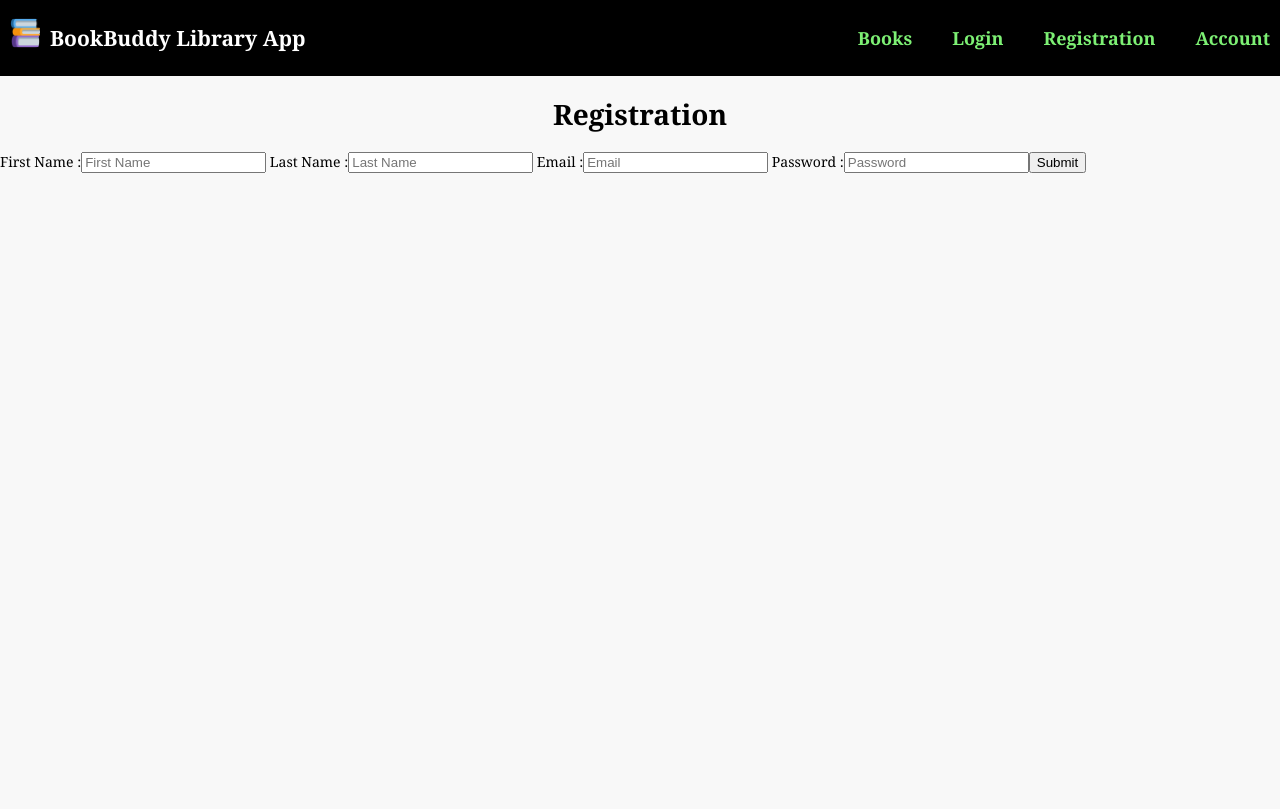
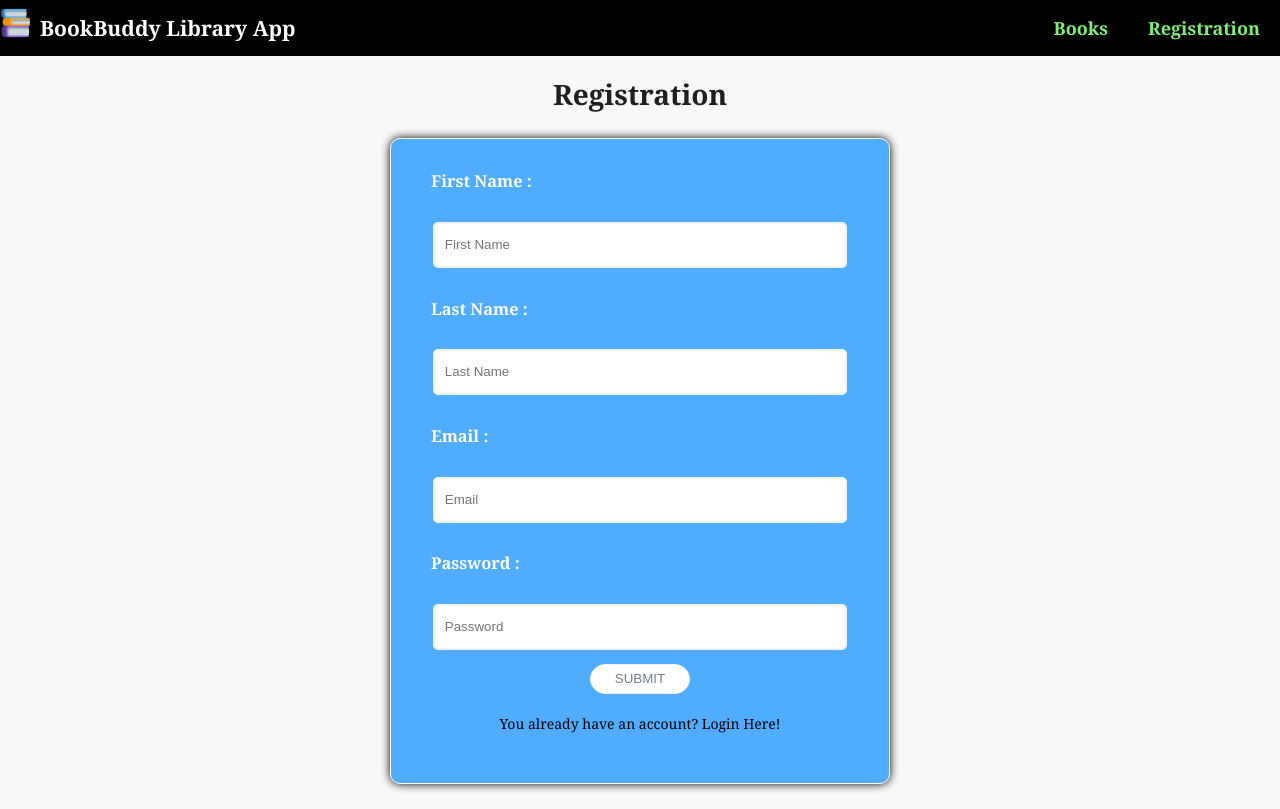
Before and after one commit to vyijardar/BookBuddy, a React (Vite) app: page /register in a window 1280 px wide. Built offline with nearby package versions, Linux system fonts and the light colour scheme.

Commit message:
Added searching books & logout functionality with some CSS

```diff
--- a/src/App.jsx
+++ b/src/App.jsx
@@ -6,21 +6,21 @@ import Login from './components/Login'
 import Register from './components/Register'
 import Account from './components/Account'
 import Navigations from './components/Navigations'
+function App() {
+  const [token, setToken] = useState(null);
+  const [isLoggedIn, setisLoggedIn] = useState(false);
+  return (
+    <div >
+      <Navigations token={token} setToken={setToken} isLoggedIn={isLoggedIn} setisLoggedIn={setisLoggedIn} />
+      <Routes>
+        <Route path='/books' element={<Books token={token} setToken={setToken} />}></Route>
+        <Route path='/:id' element={<SingleBook token={token} setToken={setToken} />}></Route>
+        <Route path='/login' element={<Login token={token} setToken={setToken} isLoggedIn={isLoggedIn} setisLoggedIn={setisLoggedIn} />}></Route>
+        <Route path='/register' element={<Register token={token} setToken={setToken} />}></Route>
+        <Route path='/account' element={<Account token={token} setToken={setToken} />}></Route>
+      </Routes>
 
-function App() {
-const [token,setToken] = useState("");
-  return (
-      <>
-        <Navigations />
-        <Routes>
-          <Route path='/books' element={<Books />}></Route>
-          <Route path='/:id' element={<SingleBook />}></Route>
-          <Route path='/login' element={<Login  token={token} setToken={setToken}/>}></Route>
-          <Route path='/register' element={<Register token={token} setToken={setToken}/>}></Route>
-          <Route path='/account' element={<Account token={token} setToken={setToken} />}></Route>
-        </Routes>
-
-      </>
+    </div>
   )
 }
 
--- a/src/components/Account.jsx
+++ b/src/components/Account.jsx
@@ -32,7 +32,7 @@ export default function Account({ token }) {
 
 
     return (
-        <div>
+        <div className="account">
             {accountInfo && (
                 <>
                     <p><strong>Email:</strong> {accountInfo.email}</p>
--- a/src/components/Books.jsx
+++ b/src/components/Books.jsx
@@ -2,26 +2,60 @@
 import { useEffect, useState } from 'react'
 import { useNavigate } from 'react-router-dom'
 export default function Books() {
-    const [books, setBooks] = useState([]);
+    const [books, setBooks] = useState([]); // All books fetched from the API
+    const [search, setSearch] = useState(''); // User input for searching
+    const [filteredBooks, setFilteredBooks] = useState([]); // Books matching the search term
+
     const navigate = useNavigate();
+
+    // Fetch books when the component mounts
     useEffect(() => {
         async function fetchBooks() {
             try {
                 const response = await fetch("https://fsa-book-buddy-b6e748d1380d.herokuapp.com/api/books");
                 const result = await response.json();
-                setBooks(result.books)
+                setBooks(result.books);
+                setFilteredBooks(result.books);
             } catch (error) {
-                console.log(error);
+                console.error('Error fetching books:', error);
             }
         }
         fetchBooks();
     }, [])
 
+    // Update filteredBooks whenever searchTerm or books change
+    function handleSubmit(event) {
+        event.preventDefault();
+        const searchTerm = search.toLowerCase();
+        const results = books.filter(
+            book => book.title.toLowerCase().includes(searchTerm) || book.author.toLowerCase().includes(searchTerm)
+        );
+        setFilteredBooks(results);
+    }
+
+    function handleChange(event) {
+        setSearch(event.target.value);
+        const searchTerm = search.toLowerCase();
+        const results = books.filter(
+            book => book.title.toLowerCase().includes(searchTerm) || book.author.toLowerCase().includes(searchTerm)
+        );
+        setFilteredBooks(results);
+    }
     return (
-        <>
+        <div className='main'>
             <h1>All Books</h1>
-            <div className='main'>
+            <div className='searchbar'>
+                <form onSubmit={handleSubmit}>
+                    <input type="text" placeholder="Search books" value={search} onChange={handleChange}></input>
+                    <button type='submit'>Search</button>
+                </form>
+
+            </div>
+
+            <div className='books-list'>
                 {
+                    search === "" ? (
+
                         books.length > 0 ? (
                             <ul>
                                 {
@@ -31,6 +65,7 @@ export default function Books() {
                                             <img src={book.coverimage} alt={`Cover of ${book.title}`} style={{ width: "200px", height: "300px" }} onClick={() => navigate(`/${book.id}`)} />
                                             <h2>{book.author}</h2>
                                             <p>{book.description}</p>
+                                            <p>{book.available}</p>
                                         </li>
 
                                     ))
@@ -38,8 +73,28 @@ export default function Books() {
                             </ul>
 
                         ) : (<p>No Books found.</p>)
+
+                    ) : (
+                        filteredBooks.length > 0 ? (
+                            <ul>
+                                {
+                                    filteredBooks.map(book => (
+                                        <li key={book.id} style={{ border: "1px solid #ccc", padding: "10px", margin: "10px" }}>
+                                            <h3>{book.title}</h3>
+                                            <img src={book.coverimage} alt={`Cover of ${book.title}`} style={{ width: "200px", height: "300px" }} onClick={() => navigate(`/${book.id}`)} />
+                                            <h2>{book.author}</h2>
+                                            <p>{book.description}</p>
+                                            <p>{book.available}</p>
+                                        </li>
+
+                                    ))
+                                }
+                            </ul>
+
+                        ) : (<p>No Books found.</p>)
+                    )
                 }
             </div>
-        </>
+        </div>
     );
 }
--- a/src/components/Login.jsx
+++ b/src/components/Login.jsx
@@ -1,14 +1,40 @@
 /* TODO - add your code to create a functional React component that renders a login form */
 import { useState } from "react";
 import { useNavigate } from "react-router-dom";
-export default function Login({setToken}) {
+
+export default function Login({ setToken, setIsLoggedin }) {
     const [email, setEmail] = useState("")
     const [password, setPassword] = useState("")
     const [error, setError] = useState("");
     const navigate = useNavigate();
 
+    // function validateForm() {
+    //     const error = []
+
+    //     // if (!email.trim()) {
+    //     //     error.lastName = "Last Name is required.";
+    //     // } else if (!/\S+@\S+\.\S+/.test(email)) {
+    //     //     error.email = "Invalid  email address";
+    //     // }
+    //     // // Password validation
+    //     // if (password.length < 8) {
+    //     //     error.password = "Password must be at least 8 characters long.";
+    //     // } else if (!password.match(/[!@#$%^&*(),.?":{}|<>]/)) {
+    //     //     error.password = "Password must contain at least one special character.";
+    //     // }
+
+    //     return error
+    // }
     async function handleSubmit(event) {
         event.preventDefault();
+        // Run validation
+        // const validationErrors = validateForm();
+        // if (Object.keys(validationErrors).length > 0) {
+        //     setError(validationErrors);
+        //     return;
+        // }
+        // setError([]);
+
         try {
             const response = await fetch("https://fsa-book-buddy-b6e748d1380d.herokuapp.com/api/users/login", {
                 method: "POST",
@@ -25,11 +51,12 @@ export default function Login({setToken}) {
                 setToken(result.token); // Store the token
                 localStorage.setItem('token', result.token);
                 console.log('Login successful, token stored:', result.token);
-
+                alert("Logged in successfully");
+                navigate('/account')
             } else {
                 throw new Error("Failed to sign up, no token received");
             }
-            navigate('/account');
+            // setIsLoggedin(true);
 
         } catch (error) {
             setError(error.message);
@@ -37,29 +64,42 @@ export default function Login({setToken}) {
 
     }
     return (
-        <>
+        <div className="container">
+            <div className="login">
+                <h1 className="login-header">Login</h1>
+                <form onSubmit={handleSubmit}>
 
-            <h1>Login</h1>
-            <form onSubmit={handleSubmit}>
-                <label> Email :
+                    <div className="login-form">
+                        <h3>Email :</h3>
                         <input type="email"
                             name="email"
                             value={email}
                             onChange={(event) => setEmail(event.target.value)}
-                        placeholder="Email">
+                            placeholder="Email"
+                            id="email">
                         </input>
-                </label>
-                <label> Password :
+
+                        {error.email && <p className="error">{error.email}</p>}
+
+                        <h3>Password :</h3>
                         <input type="password"
                             name="password"
                             value={password}
                             onChange={(event) => setPassword(event.target.value)}
                             placeholder="Password">
                         </input>
-                </label>
+                        {error.password && <p className="error">{error.password}</p>}
                         <button type="submit">Submit</button>
+                        <div onClick={() => { navigate(`/register`); }} className="link-register" >
+                            You don't have an account? Register Here!
+                        </div>
+                    </div>
+
+                    {error && <p className="error">{error}</p>}
+
                 </form>
-            {error && <p style={{ color: "red" }}>{error}</p>}
-        </>
+
+            </div>
+        </div>
     );
 }
--- a/src/components/Navigations.jsx
+++ b/src/components/Navigations.jsx
@@ -1,21 +1,34 @@
 /* TODO - add your code to create a functional React component that renders a navigation bar for the different views in your single page application. You may consider conditionally rendering some options - for example 'Login' should be available if someone has not logged in yet. */
-
+import bookLogo from '../assets/books.png';
 import { Link, useNavigate } from "react-router-dom";
-import bookLogo from '../assets/books.png';
-export default function Navigations() {
+export default function Navigations({ token, setToken, setisLoggedIn }) {
     const navigate = useNavigate()
-    const token = localStorage.getItem('token');
+    async function logout() {
+        setisLoggedIn(false);
+        setToken(null);
+        navigate('/login');
+    }
     return (
-        <div className="header">
-            <img id='logo-image' src={bookLogo}  />
-            <h1 id='nav-title' onClick={()=>navigate("/books")}>BookBuddy Library App</h1>
+        <>
+            {token ?
+                (<div className="header">
+                    <img id='logo-image' src={bookLogo} />
+                    <h1 id='nav-title' onClick={() => navigate("/books")}>BookBuddy Library App</h1>
                     <nav className="navbar">
                         <Link to="/books">Books</Link>
-                <Link to="/login">Login</Link>
+                        <Link to="/account">Account</Link>
+                        <a onClick={logout}>Logout</a>
+                    </nav>
+                </div>) :
+                (<div className="header">
+                    <img id='logo-image' src={bookLogo} />
+                    <h1 id='nav-title' onClick={() => navigate("/books")}>BookBuddy Library App</h1>
+                    <nav className="navbar">
+                        <Link to="/books">Books</Link>
                         <Link to="/register">Registration</Link>
-                <Link to="/account">Account</Link>
                     </nav>
-            {/* {`${token} ? Logout : Login`} */}
-        </div>
+                </div >)}
+
+        </>
     );
 }
--- a/src/components/Register.jsx
+++ b/src/components/Register.jsx
@@ -12,9 +12,38 @@ export default function Register({ setToken }) {
 
     const navigate = useNavigate()
 
+    function validateForm() {
+        const error = []
+        if (!firstName.trim()) {
+            error.firstName = "First Name is required.";
+        }
+        if (!lastName.trim()) {
+            error.lastName = "Last Name is required.";
+        }
+        if (!email.trim()) {
+            error.lastName = "Last Name is required.";
+        } else if (!/\S+@\S+\.\S+/.test(email)) {
+            error.email = "Invalid  email address";
+        }
+        // Password validation
+        if (password.length < 8) {
+            error.password = "Password must be at least 8 characters long.";
+        } else if (!password.match(/[!@#$%^&*(),.?":{}|<>]/)) {
+            error.password = "Password must contain at least one special character.";
+        }
+
+        return error
+    }
     async function handleSubmit(event) {
         event.preventDefault();
+        // Run validation
+        const validationErrors = validateForm();
+        if (Object.keys(validationErrors).length > 0) {
+            setError(validationErrors);
+            return;
+        }
 
+        setError([]);
         async function Registration() {
             try {
                 const response = await fetch("https://fsa-book-buddy-b6e748d1380d.herokuapp.com/api/users/register", {
@@ -40,7 +69,7 @@ export default function Register({ setToken }) {
                     throw new Error("Failed to sign up, no token received");
                 }
                 alert("Registered Successfully");
-                navigate(`/account`);
+
             } catch (error) {
                 setError(error.message)
             }
@@ -49,45 +78,58 @@ export default function Register({ setToken }) {
         Registration();
     }
     return (
-        <div>
-            <h1>Registration</h1>
+        <div className="container">
+            <div className="register">
+                <h1 className="register-header">Registration</h1>
                 <form onSubmit={handleSubmit}>
-                <label> First Name :
+                    <div className="register-form">
+                        <h3>First Name : </h3>
                         <input type="text"
                             name="firstName"
                             value={firstName}
                             onChange={(event) => setFirstName(event.target.value)}
                             placeholder="First Name">
                         </input>
-                </label>
-                <label> Last Name :
+
+                        {error.firstName && <p className="error">{error.firstName}</p>}
+
+                        <h3> Last Name :</h3>
                         <input type="text"
                             name="lastName"
                             value={lastName}
                             onChange={(event) => setLastName(event.target.value)}
                             placeholder="Last Name">
                         </input>
-                </label>
-                <label> Email :
+
+                        {error.lastName && <p className="error">{error.lastName}</p>}
+
+                        <h3>Email :</h3>
                         <input type="email"
                             name="email"
                             value={email}
                             onChange={(event) => setEmail(event.target.value)}
                             placeholder="Email">
                         </input>
-                </label>
-                <label> Password :
+
+                        {error.email && <p className="error">{error.email}</p>}
+
+                        <h3>Password :</h3>
                         <input type="password"
                             name="password"
                             value={password}
                             onChange={(event) => setPassword(event.target.value)}
                             placeholder="Password">
                         </input>
-                </label>
                         <button type="submit">Submit</button>
+                        <div onClick={() => { navigate(`/login`); }} className="link-login" >
+                            You already have an account? Login Here!
+                        </div>
+                    </div>
+                    {error.password && <p className="error">{error.password}</p>}
+
                 </form>
                 {error && <p style={{ color: 'red' }}>{error}</p>}
             </div>
-
+        </div>
     );
 }
--- a/src/index.css
+++ b/src/index.css
@@ -13,7 +13,11 @@ body {
 
 /* Add your own custom styles here */
 .main {
-  display: flex;
+  display: inline-block;
+}
+
+.searchbar {
+  text-align: center;
 }
 
 h1,
@@ -57,9 +61,13 @@ li {
   background: black;
   width: 100%;
   color: white;
-  padding: 10px;
 }
-.header h1{cursor: pointer;}
+
+.home h1 {
+  cursor: pointer;
+  color: #000;
+}
+
 .header li {
   list-style: none;
   display: inline-block;
@@ -84,3 +92,134 @@ li {
 .header a:hover {
   color: #4CF0E9;
 }
+
+.error {
+  color: red;
+}
+
+.login{
+  text-align: center;
+  margin:0 auto;
+  max-width:500px;
+}
+.register{
+  text-align: center;
+  margin:0 auto;
+  max-width:500px;
+}
+.login-header {
+  color:#221e1e;
+  text-align:center;
+  font-size:200%;
+}
+.register-header {
+  color:#221e1e;
+  text-align:center;
+  font-size:200%;
+}
+/* .container{
+  background:url('http://cdn.wallpapersafari.com/13/6/Mpsg2b.jpg');
+} */
+.login-form {
+  border:.5px solid #fff;
+  background:#4facff;
+  border-radius:10px;
+  box-shadow:0px 0px 10px #000;
+}
+.register-form {
+  border:.5px solid #fff;
+  background:#4facff;
+  border-radius:10px;
+  box-shadow:0px 0px 10px #000;
+}
+.login-form  h3 {
+  text-align:left;
+  margin-left:40px;
+  color:#fff;
+}
+.register-form h3 {
+  text-align:left;
+  margin-left:40px;
+  color:#fff;
+}
+.login-form  {
+  box-sizing:border-box;
+  padding-top:15px;
+  padding-bottom:10%;
+  margin:5% auto;
+  text-align:center;
+}
+.register-form {
+  box-sizing:border-box;
+  padding-top:15px;
+  padding-bottom:10%;
+  margin:5% auto;
+  text-align:center;
+}
+.register input[type="email"],
+.register input[type="text"],
+.register input[type="password"] {
+  max-width:400px;
+  width: 80%;
+  line-height:3em;
+  font-family: 'Ubuntu', sans-serif;
+  margin:1em 2em;
+  border-radius:5px;
+  border:2px solid #f2f2f2;
+  outline:none;
+  padding-left:10px;
+}
+.login input[type="email"],
+.login input[type="password"] {
+  max-width:400px;
+  width: 80%;
+  line-height:3em;
+  font-family: 'Ubuntu', sans-serif;
+  margin:1em 2em;
+  border-radius:5px;
+  border:2px solid #f2f2f2;
+  outline:none;
+  padding-left:10px;
+}
+.login-form button{
+  height:30px;
+  width:100px;
+  background:#fff;
+  border:1px solid #f2f2f2;
+  border-radius:20px;
+  color: slategrey;
+  text-transform:uppercase;
+  font-family: 'Ubuntu', sans-serif;
+  cursor:pointer;
+}
+.register-form button{
+  height:30px;
+  width:100px;
+  background:#fff;
+  border:1px solid #f2f2f2;
+  border-radius:20px;
+  color: slategrey;
+  text-transform:uppercase;
+  font-family: 'Ubuntu', sans-serif;
+  cursor:pointer;
+}
+.login error{
+  color:#f2f2f2;
+  text-decoration:underline;
+  cursor:pointer;
+}
+.register error{
+  color:#f2f2f2;
+  text-decoration:underline;
+  cursor:pointer;
+}
+.link-login,
+.link-register {
+  margin: 20px 0 0;
+  text-align: center;
+  cursor: pointer;
+}
+
+.account{
+  text-align: center;
+}
```
Lines whose indentation alone changed are shown as unchanged.
